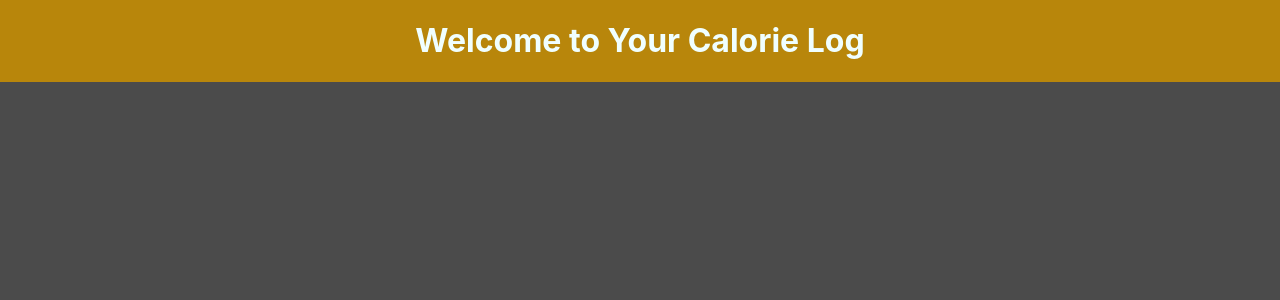
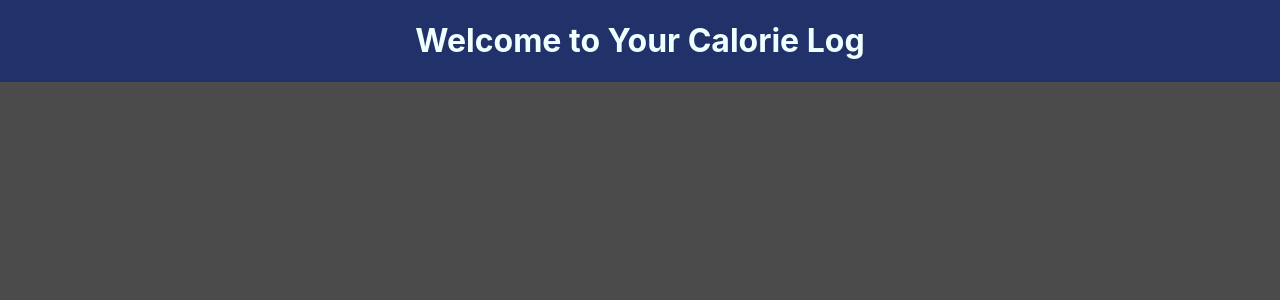
Before and after one commit to SRogan26/calorieLog, a React (Create React App) app in the folder client/: page /home in a window 1280 px wide. Shown: the top 300 px of the page. Built offline with nearby package versions, Linux system fonts and the light colour scheme; no server answers.

Commit message:
cleaned up some functionality of initial 2 pages

```diff
--- a/client/src/App.css
+++ b/client/src/App.css
@@ -1,30 +1,45 @@
 .App {
+  --bar-color: rgb(33, 50, 106);
   text-align: center;
   color:azure;
   display:grid;
   grid-template-areas:
-  "head   head  head   head head"
-  "nav    ..    body   body ...."
-  "nav    ..    body   body ...." ;
+  "head   head  head   head"
+  "nav    ..    body   ...."
+  "nav    ..    body   ...." ;
   grid-template-rows: .25fr 4fr .75fr;
-  grid-template-columns: minmax(150px, 1.5fr) .5fr 2.5fr 2.5fr .5fr;
+  grid-template-columns: 1.5fr .5fr 5fr .5fr;
   padding:0;
   margin:0;
   height:100vh;
   width: 100vw;
 }
-.home{
-  grid-area:body;
-  margin-top: 1rem;
-}
 #navigator{
   grid-area:nav;
   display:flex;
   flex-direction: column;
-  height:100%;
-  background-color: purple;
+  padding-top: 1rem;
+  /* subtracted 1rem (size of padding) to prevent scrolling */
+  height: calc(100% - 1rem);
+  background-color: var(--bar-color);
 }
-
+#navigator a{
+  font-size: 1.5rem;
+  margin-bottom: 1rem;
+}
+.home{
+  grid-area:body;
+  margin-top: 1rem;
+  overflow: auto;
+}
+.table{
+  color: rgba(249, 255, 127, 0.87);
+  width:100%;
+}
+th, td{
+  border-left: 1px solid;
+  border-bottom: 1px solid;
+}
 .dashboard{
   grid-area: body;
   min-width:100%;
@@ -62,7 +77,7 @@
   grid-area: head;
   margin:0;
   display:flex;
-  background-color: darkgoldenrod;
+  background-color: var(--bar-color);
   align-items: center;
   min-width:100%;
   justify-content: space-around;
@@ -74,7 +89,7 @@
 .who{
   width:20%;
   font-size: 1rem;
-  border-right: 2px dotted;
+  /* border-right: 2px dotted; */
   height:100%;
   display: flex;
   flex-direction: column;
@@ -105,12 +120,3 @@ a:hover{
   font-weight: bolder;
   margin:0;
 }
-.table{
-  width:100%;
-  border: 3px;
-  border-style: solid;
-}
-th, td{
-  border-right: 1px solid;
-  border-bottom: 1px solid;
-}
--- a/client/src/components/addToLog/itemSelect.js
+++ b/client/src/components/addToLog/itemSelect.js
@@ -16,6 +16,14 @@ export default function ItemSelection() {
     const [date, setDate] = useState(null);
     const [time, setTime] = useState(null);
 
+    const resetSelections = () => {
+        setItemsList([])
+        setSelectedBrand(null);
+        setSelectedItemId(null);
+        setSelectedItemObj({});
+        setDate(null);
+        setTime(null);
+    }
     //gets list of all brands
     useEffect(() => {
         fetch("http://localhost:3001/api/brands")
@@ -63,7 +71,10 @@ export default function ItemSelection() {
         fetch("http://localhost:3001/api/entries/", options)
             .then(res => res.json())
             .then(result => {
-                console.log(result)
+                const brandInput = document.getElementById('brand-selector')
+                alert(`${brandInput.value} ${selectedItemObj.name} added to ${activeUser.name}'s calorie log: ${result.time}`)
+                resetSelections();
+                brandInput.value = null;
             })
             .catch(err => console.log(err))
     }
```
